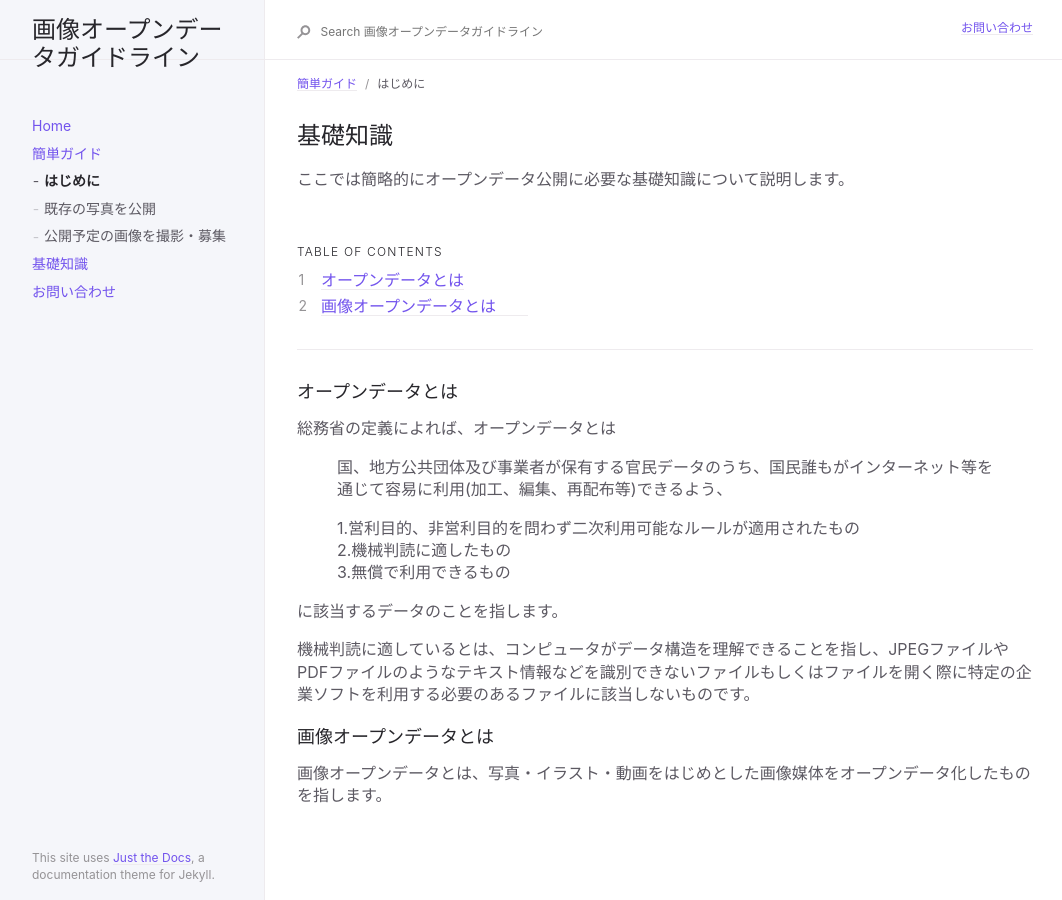
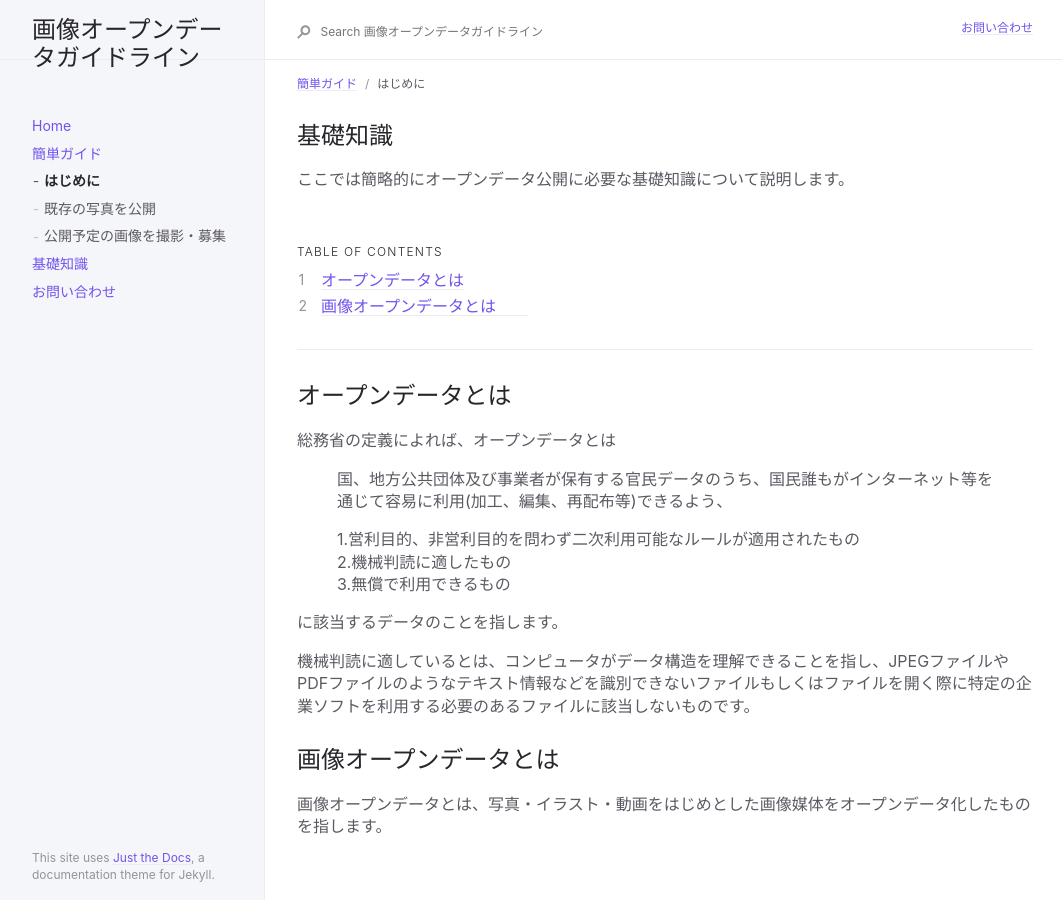
Before and after one commit to ayane0321/image-opendata-guide, a Jekyll site: the page built from docs/quick/start.md, in a window 1280 px wide. Shown: the whole page, without its empty margins (91-1153 px from the left). Built offline with Jekyll 4.4.1, drawn with Linux system fonts in a browser that asks for light colours.

Commit message:
change opendata

```diff
--- a/docs/quick/start.md
+++ b/docs/quick/start.md
@@ -21,7 +21,7 @@ parent: 簡単ガイド
 1. TOC
 {:toc}
 ---
-### オープンデータとは
+## オープンデータとは
 総務省の定義によれば、オープンデータとは
 > 国、地方公共団体及び事業者が保有する官民データのうち、国民誰もがインターネット等を通じて容易に利用(加工、編集、再配布等)できるよう、
 
@@ -34,7 +34,7 @@ parent: 簡単ガイド
 機械判読に適しているとは、コンピュータがデータ構造を理解できることを指し、JPEGファイルやPDFファイルのようなテキスト情報などを識別できないファイルもしくはファイルを開く際に特定の企業ソフトを利用する必要のあるファイルに該当しないものです。
 <br>
 
-### 画像オープンデータとは
+## 画像オープンデータとは
 画像オープンデータとは、写真・イラスト・動画をはじめとした画像媒体をオープンデータ化したものを指します。
 
 
```
Also changed, not shown: docs/quick/already.md (+1 -1 lines).
